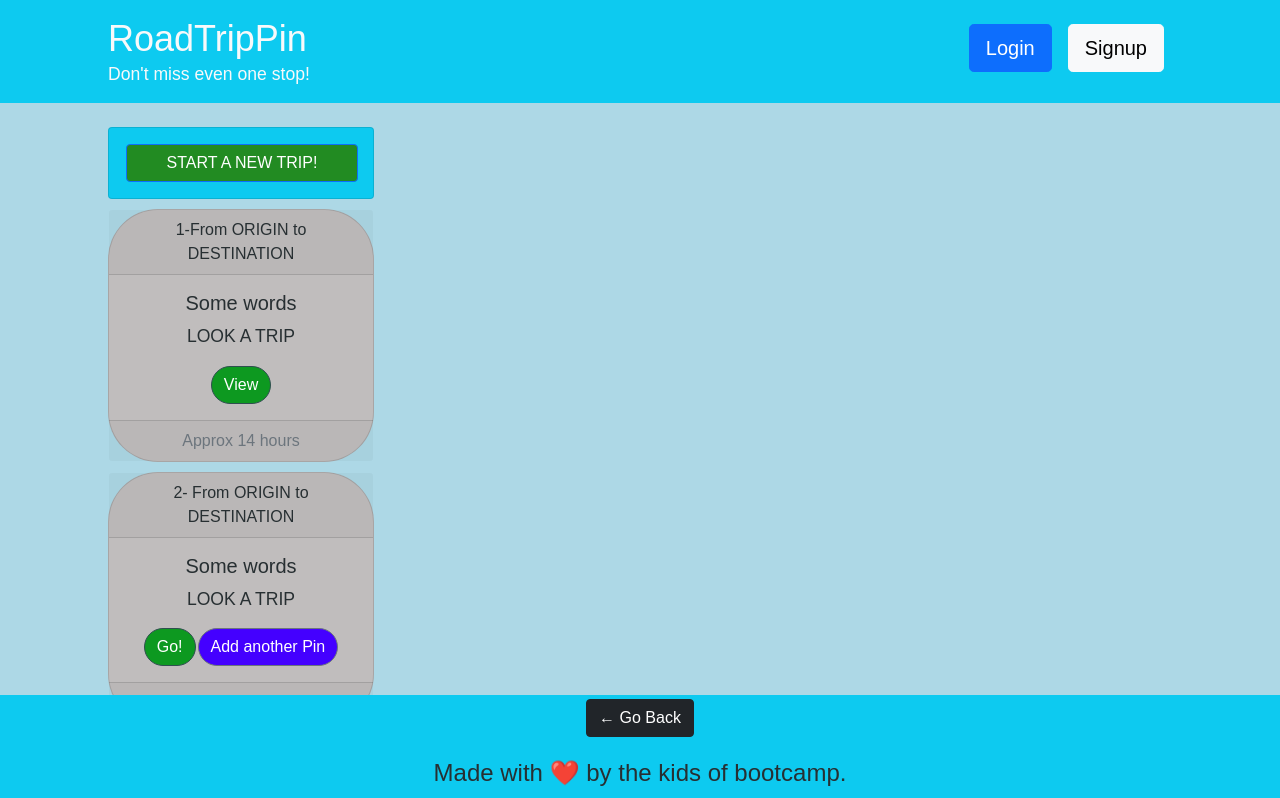
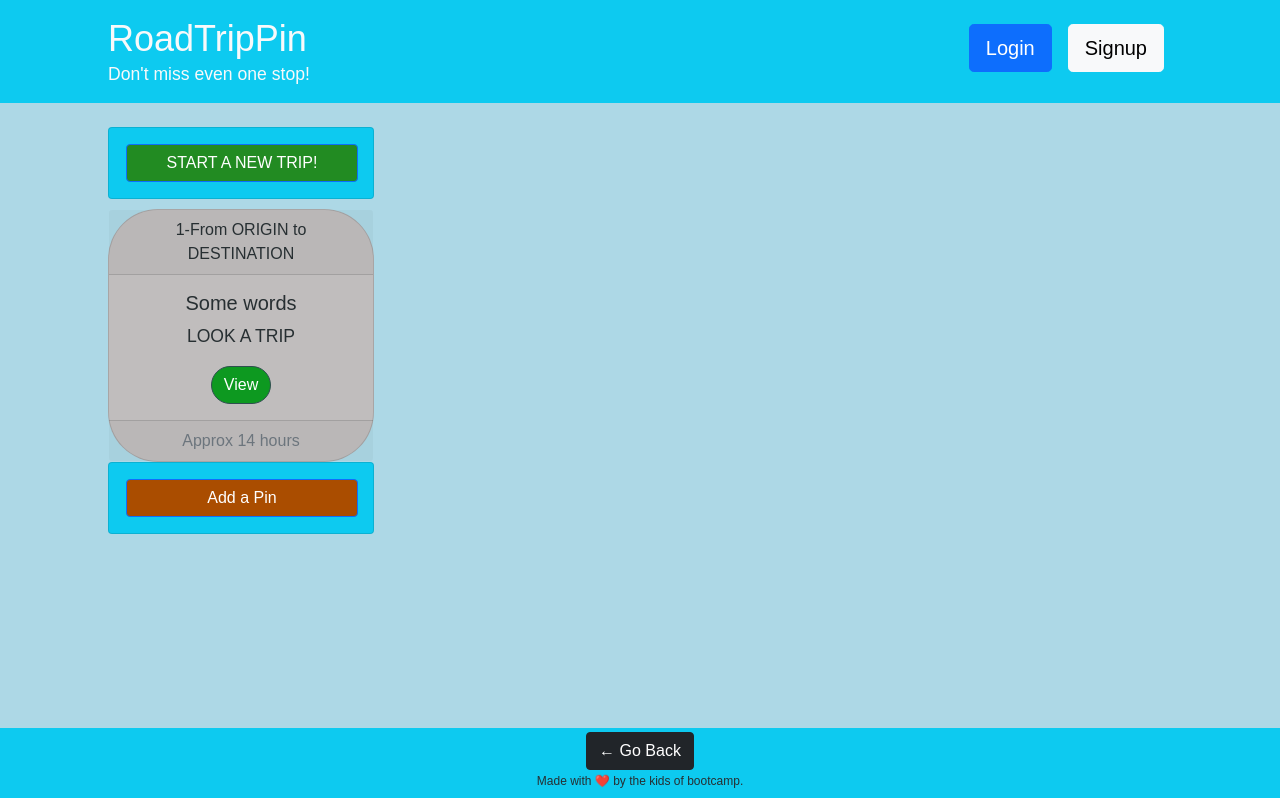
Before and after one commit to Road-Trip-App/RoadTripApp, a React (Create React App) app in the folder client/: page /dashboard in a window 1280 px wide. Shown: the top 798 px of the page. Built offline with nearby package versions, Linux system fonts and the light colour scheme; what react-google-maps would draw is missing.

Commit message:
Dashboard link & buttons

```diff
--- a/client/src/App.js
+++ b/client/src/App.js
@@ -18,12 +18,9 @@ import MapContainer from './pages/MapContainer';
 import NewTripBtn from './components/NewTripBtn/NewTripBtn';
 import NewTripForm from './components/NewTripForm/NewTripForm';
 import WayPointForm from './components/WaypointForm/WaypointForm';
-import SingleTripView from './components/SingleTripView/SingleTripView.js';
-
-
-
-
-
+import SingleTripView from './components/SingleTripView/SingleTripView';
+import NewPinBtn from './components/NewPinBtn/NewPinBtn';
+import TripCard from './components/TripCard/TripCard'
 
 const httpLink = createHttpLink({
   uri: '/graphql',
@@ -54,31 +51,39 @@ function App() {
             <Route exact path="/">
               <NewTripBtn />
             </Route>
+
             <Route exact path="/dashboard">
               <NewTripBtn />
+              <TripCard />
+              <NewPinBtn />
             </Route>
-            <NewTrip />
+
             <Route exact path="/login">
               <Login />
             </Route>
+
+
             <Route exact path="/signup">
               <Signup />
             </Route>
-            <Route  exact path="/new-trip">
+
+
+            <Route exact path="/new-trip">
               <NewTrip />
             </Route>
-            <Route  exact path="/SingleTripView">
-            <MapContainer/>
-              <SingleTripView />
+            <Route exact path="/SingleTripView">
+              <MapContainer />
+              <NewPinBtn />
+
             </Route>
             {/* silly test path */}
             <Route exact path="/banana">
-              <NewTripForm/>
+              <NewTripForm />
             </Route>
             <Route exact path="/way-point">
               <WayPointForm />
             </Route>
-            </div>
+          </div>
           <Footer />
         </div>
       </Router>
--- a/client/src/components/Footer/footer.css
+++ b/client/src/components/Footer/footer.css
@@ -0,0 +1,12 @@
+.margintop{
+    margin-top: absolute;
+    position: 0;
+    bottom: 0;
+    display: block;
+    padding:100px
+
+}
+
+.h4{
+    font-size: 12px;
+}
--- a/client/src/components/Footer/index.js
+++ b/client/src/components/Footer/index.js
@@ -1,25 +1,25 @@
 import React from 'react';
 import { useLocation, useHistory } from 'react-router-dom';
-
+import './footer.css'
 const Footer = () => {
   const location = useLocation();
   const history = useHistory();
   return (
 
-    <footer className="fixed-bottom w-100 mt-auto bg-info footer p-1">
+    <footer className="fixed-bottom w-100 mt-auto bg-info footer p-1 margintop">
       <div className="container text-center mb-2">
         {location.pathname !== '/' && (
           <button
-            className="btn btn-dark mb-3"
+            className="btn btn-dark mb-1"
             onClick={() => history.goBack()}
           >
             &larr; Go Back
           </button>
         )}
-        <h4>
+        <h4 className="h4">
           Made with{' '}
           <span
-            className="emoji"
+            className="emoji "
             role="img"
             aria-label="heart"
             aria-hidden="false"
--- /dev/null
+++ b/client/src/components/NewPinBtn/NewPinBtn.css
@@ -0,0 +1,13 @@
+.NewPinBtn{
+  background-color: rgb(170, 77, 0);
+  width:100%;
+}
+
+.NewPinBtn:hover{
+  background-color: rgb(170, 77, 25);
+
+}
+
+.background{
+ background-color: rgb(70, 70, 70);
+}
--- /dev/null
+++ b/client/src/components/NewPinBtn/NewPinBtn.js
@@ -0,0 +1,23 @@
+import React from 'react';
+import Card from 'react-bootstrap/card';
+import Button from 'react-bootstrap/button';
+import "./NewPinBtn.css"
+import { Link } from 'react-router-dom';
+import WaypointForm  from '../WaypointForm/WaypointForm';
+
+export function NewPinBtn() {
+  return(
+
+  <Card className="d-flex justify-content-center bg-info">
+  <Card.Body className=".bg-info">
+    <Link to="/way-point">
+    <Button  onclick={WaypointForm} className="NewPinBtn" variant="primary">Add a Pin</Button>
+    </Link>
+  </Card.Body>
+</Card>
+
+
+);
+}
+
+export default NewPinBtn;
--- a/client/src/components/TripCard/TripCard.js
+++ b/client/src/components/TripCard/TripCard.js
@@ -24,7 +24,7 @@ export function NewTrip() {
         </Card.Body>
         <Card.Footer className="text-muted">Approx 14 hours</Card.Footer>
       </Card>
-
+{/*
       <Card className="text-center btnstyle">
         <Card.Header> 2- From ORIGIN to DESTINATION</Card.Header>
         <Card.Body>
@@ -59,7 +59,7 @@ export function NewTrip() {
           </Link>
         </Card.Body>
         <Card.Footer className="text-muted">Approx 14 hours</Card.Footer>
-      </Card>
+      </Card> */}
     </>
   );
 }
```
Also changed, not shown: client/src/pages/dashboard.js (added).
